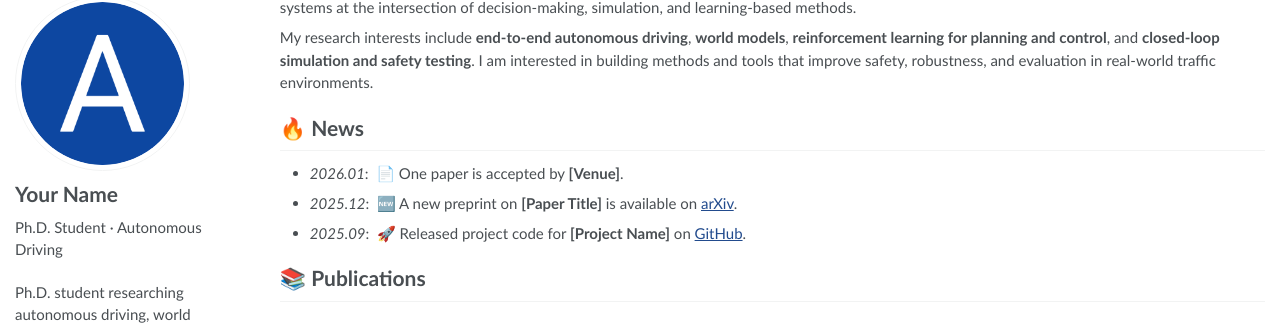
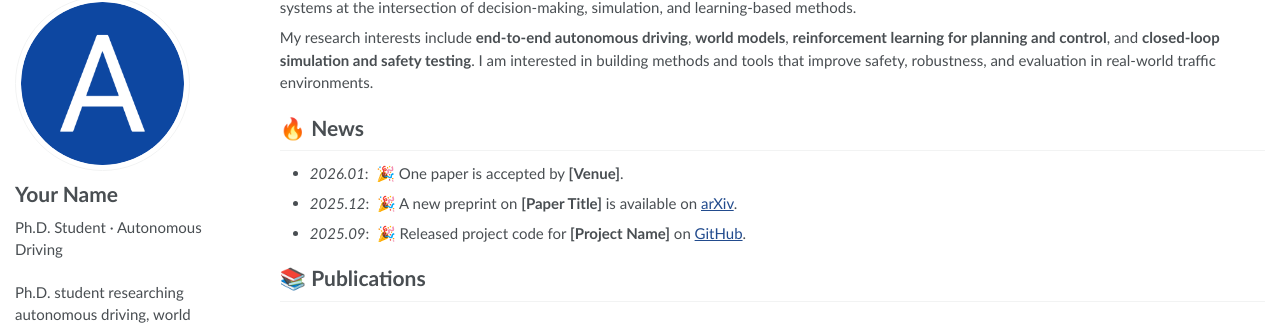
Before and after one commit to jieweny01/jieweny01.github.io, a Jekyll site: the page built from _pages/about.md, in a window 1280 px wide and 1021 px high. Shown: the part 95-425 px from the top of the window. Built offline with Jekyll 4.4.1, drawn with Linux system fonts in a browser that asks for light colours.

Commit message:
Restore party popper emoji in News items
Co-authored-by: Cursor <cursoragent@cursor.com>

```diff
--- a/_pages/about.md
+++ b/_pages/about.md
@@ -15,9 +15,9 @@ My research interests include **end-to-end autonomous driving**, **world models*
 
 # 🔥 News
 
-- *2026.01*: &nbsp;📄 One paper is accepted by **[Venue]**.
-- *2025.12*: &nbsp;🆕 A new preprint on **[Paper Title]** is available on [arXiv](https://arxiv.org/).
-- *2025.09*: &nbsp;🚀 Released project code for **[Project Name]** on [GitHub](https://github.com/YOUR_GITHUB_USERNAME).
+- *2026.01*: &nbsp;🎉 One paper is accepted by **[Venue]**.
+- *2025.12*: &nbsp;🎉 A new preprint on **[Paper Title]** is available on [arXiv](https://arxiv.org/).
+- *2025.09*: &nbsp;🎉 Released project code for **[Project Name]** on [GitHub](https://github.com/YOUR_GITHUB_USERNAME).
 
 
 # 📚 Publications
```
